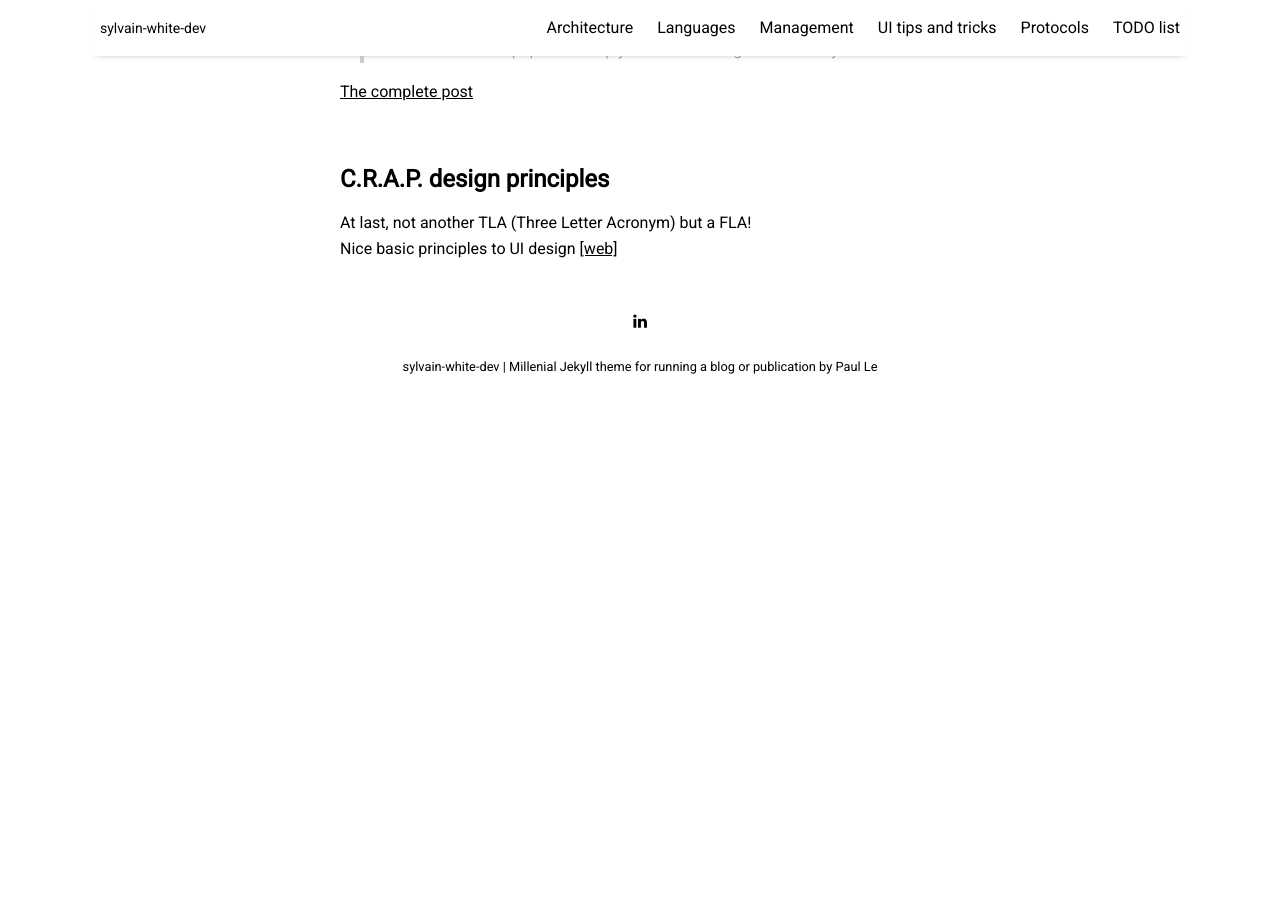
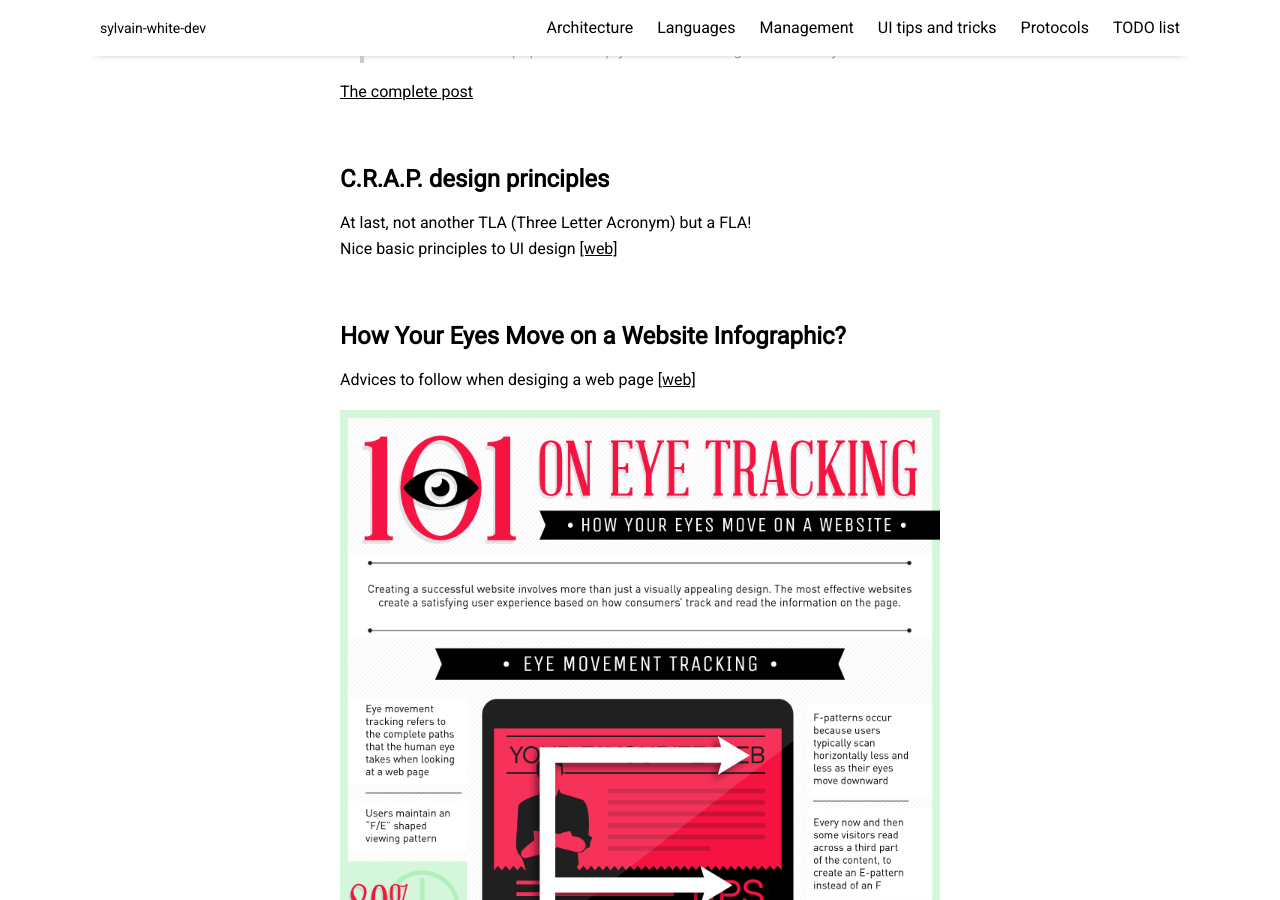
Before and after one commit to sylvainwhite/sylvain-white-dev, a Jekyll site: the page built from pages/uiTipsAndTricks.md, in a window 1280 px wide and 900 px high, scrolled down 767 px. Built offline with Jekyll 4.4.1, drawn with Linux system fonts in a browser that asks for light colours; nearby versions of some CDN libraries; before the commit the page ends 1172 px from its top, so only the background shows below that.

Commit message:
Add eyes movement item to UI page

```diff
--- a/pages/uiTipsAndTricks.md
+++ b/pages/uiTipsAndTricks.md
@@ -40,3 +40,12 @@ based planning for UI design:
 At last, not another TLA (Three Letter Acronym) but a FLA!<br/>
 Nice basic principles to UI design
 [[web]](https://saylordotorg.github.io/text_business-information-systems-design-an-app-for-that/s07-01-c-r-a-p-principles-of-graphic-.html){:target="_blank"}
+
+<br/>
+
+## How Your Eyes Move on a Website Infographic?
+
+Advices to follow when desiging a web page
+[[web]](https://www.singlegrain.com/blog-posts/conversions/101-on-eye-tracking-how-your-eyes-move-on-a-website-infographic/){:target="_blank"}
+
+![]({{ site.github.url }}/resources/howEyeMoveOnWebpage.png "How Your Eyes Move on a Website Infographic?")
```
Also changed, not shown: resources/howEyeMoveOnWebpage.png (added).
